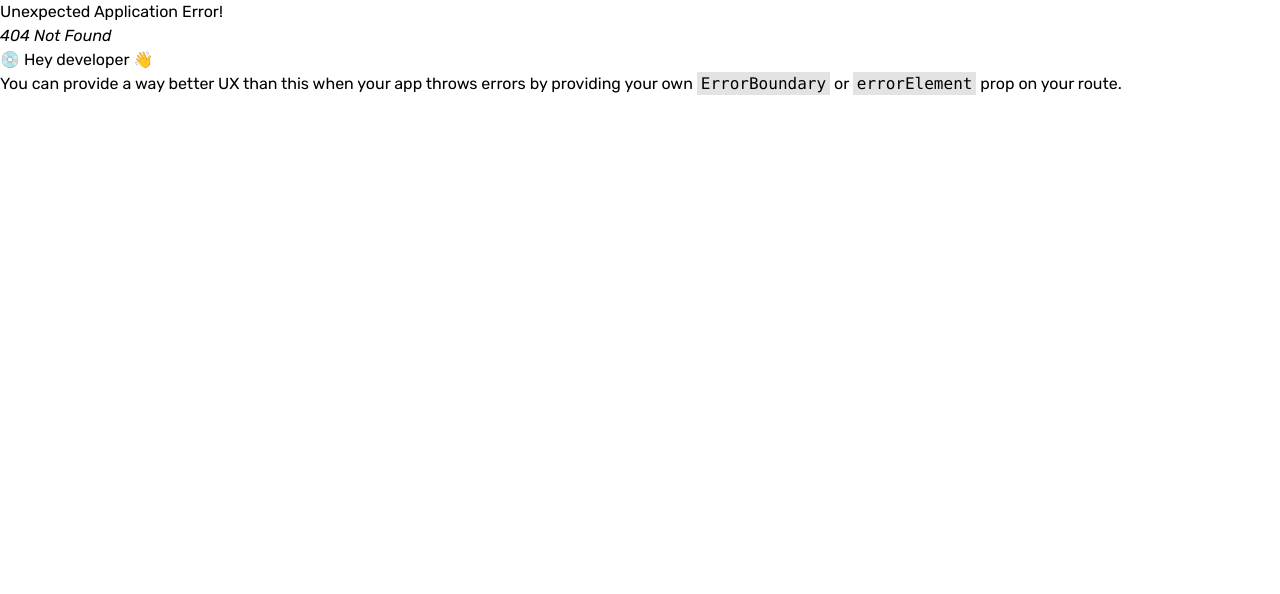
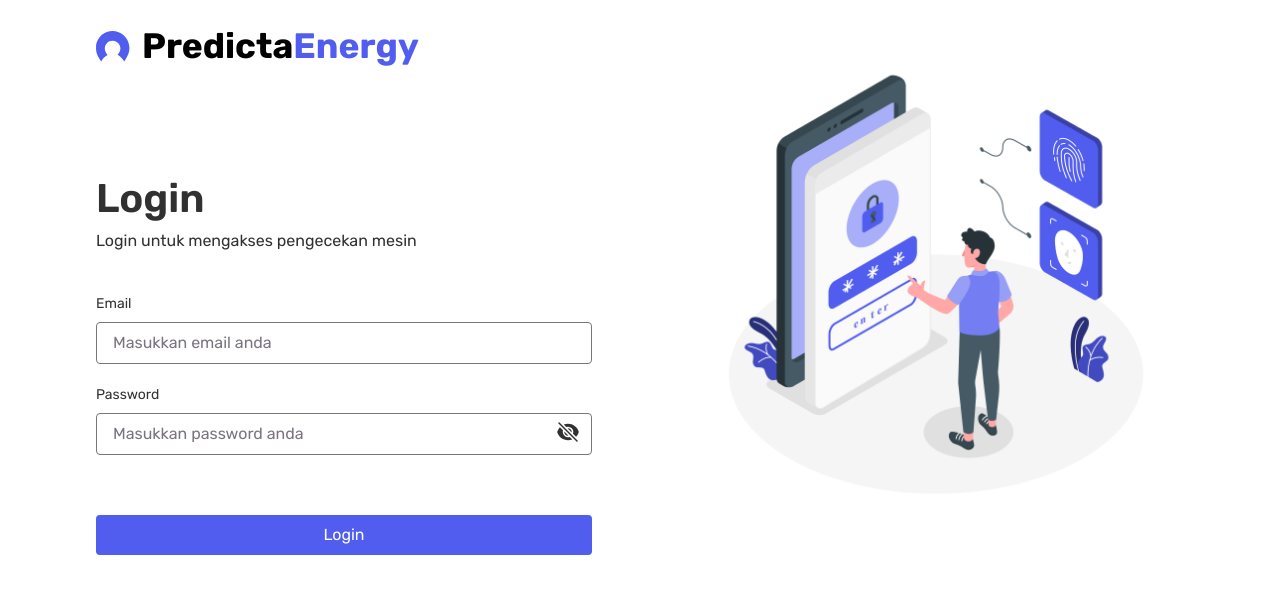
Before and after one commit to PutuRifkiDy/capstone-predictive-anomaly-maintenance, a React (Vite) app in the folder frontend/: page /login in a window 1280 px wide. Before the commit this address had no page. Shown: the top 594 px of the page. Built offline with nearby package versions, Linux system fonts and the light colour scheme.

Commit message:
added: login page in frontend

```diff
--- a/frontend/package.json
+++ b/frontend/package.json
@@ -10,6 +10,7 @@
     "preview": "vite preview"
   },
   "dependencies": {
+    "@heroicons/react": "^2.2.0",
     "react": "^19.1.1",
     "react-dom": "^19.1.1",
     "react-router": "^7.9.6"
--- /dev/null
+++ b/frontend/src/components/icons/CompanyLogo.jsx
@@ -0,0 +1,7 @@
+export default function CompanyLogo() {
+  return (
+    <svg width="34" height="31" viewBox="0 0 34 31" fill="none" xmlns="http://www.w3.org/2000/svg">
+      <path d="M5.90036 3.85577C10.3863 -0.0840838 17.084 -1.02412 22.5998 1.12552C30.5003 3.95945 35.0691 13.3391 32.878 21.3501C31.9172 24.6817 30.051 27.64 28.2608 30.5777C26.6295 27.7714 24.3278 25.442 21.487 23.8592C23.7887 21.4469 25.3439 17.8457 23.761 14.6247C21.8671 9.53745 14.4021 8.04445 10.8701 12.2746C7.55233 15.5371 8.51311 20.8732 11.5751 23.949C8.7412 25.3245 6.57774 27.6677 5.25063 30.5085C2.09875 26.5894 -0.424145 21.7648 0.0596964 16.5808C-0.202961 11.6871 2.30611 7.04221 5.90036 3.85577Z" fill="#515DEF" />
+    </svg>
+  );
+}
--- a/frontend/src/index.jsx
+++ b/frontend/src/index.jsx
@@ -2,12 +2,17 @@ import React from 'react';
 import { createRoot } from 'react-dom/client';
 import { createBrowserRouter, RouterProvider } from 'react-router';
 import Home from './pages/Home';
+import Login from './pages/auth/Login';
 import './index.css';
 
 const router = createBrowserRouter([
   {
     path: '/',
     element: <Home />
+  },
+  {
+    path: '/login',
+    element: <Login />
   }
 ]);
 
--- /dev/null
+++ b/frontend/src/pages/auth/Login.jsx
@@ -0,0 +1,60 @@
+import { useState } from "react";
+import CompanyLogo from "../../components/icons/CompanyLogo";
+import { EyeIcon, EyeSlashIcon } from "@heroicons/react/24/solid";
+
+export default function Login() {
+  const [showPassword, setShowPassword] = useState(false);
+  const handleShowPassword = () => setShowPassword(!showPassword);
+
+  return (
+    <section className="lg:px-24 md:px-5 px-5 py-5 gap-24 flex lg:justify-between md:justify-center justify-center">
+      <div className="flex flex-col lg:w-1/2 md:w-full w-full">
+        <header className="flex items-center gap-3">
+          <CompanyLogo />
+          <p className="font-bold text-[35.33px] leading-[150%] tracking-[-1%]">Predicta<span className="text-[#515DEF]">Energy</span></p>
+        </header>
+        <div className="flex flex-col mt-24">
+          <header className="flex flex-col">
+            <h4 className="font-semibold text-[40px] text-[#313131]">Login</h4>
+            <p className="text-[16px] text-[#313131]">Login untuk mengakses pengecekan mesin</p>
+          </header>
+          <form className="mt-10 flex flex-col gap-5">
+            <div className="flex flex-col gap-2">
+              <label htmlFor="email" className="text-[14px] text-[#313131]">Email</label>
+              <input
+                name="email"
+                placeholder="Masukkan email anda"
+                className="border-[1px] px-4 py-2 border-[#79747E] rounded-[4px] focus:outline-none placeholder:text-[#79747E]"
+              />
+            </div>
+            <div className="flex flex-col gap-2 relative">
+              <label htmlFor="password" className="text-[14px] text-[#313131]">Password</label>
+              <input
+                name="password"
+                placeholder="Masukkan password anda"
+                type={showPassword ? "text" : "password"}
+                className="border-[1px] px-4 py-2 border-[#79747E] rounded-[4px] focus:outline-none placeholder:text-[#79747E]"
+              />
+              {showPassword ? (
+                <EyeIcon
+                  className="w-6 h-6 absolute right-3 top-9 text-[#313131] cursor-pointer"
+                  onClick={handleShowPassword}
+                />
+              ) : (
+                <EyeSlashIcon
+                  className="w-6 h-6 absolute right-3 top-9 text-[#313131] cursor-pointer"
+                  onClick={handleShowPassword}
+                />
+              )}
+            </div>
+            <button className="bg-[#515DEF] py-2 rounded-[4px] text-white mt-10">Login</button>
+          </form>
+        </div>
+      </div>
+
+      <div className="w-1/2 lg:block md:hidden hidden">
+        <img src='/auth/auth-image.png' className="w-full h-auto" />
+      </div>
+    </section>
+  );
+}
```
Also changed, not shown: frontend/public/auth/auth-image.png (added), 1 other file (tests, documents, lock files or other folders).
